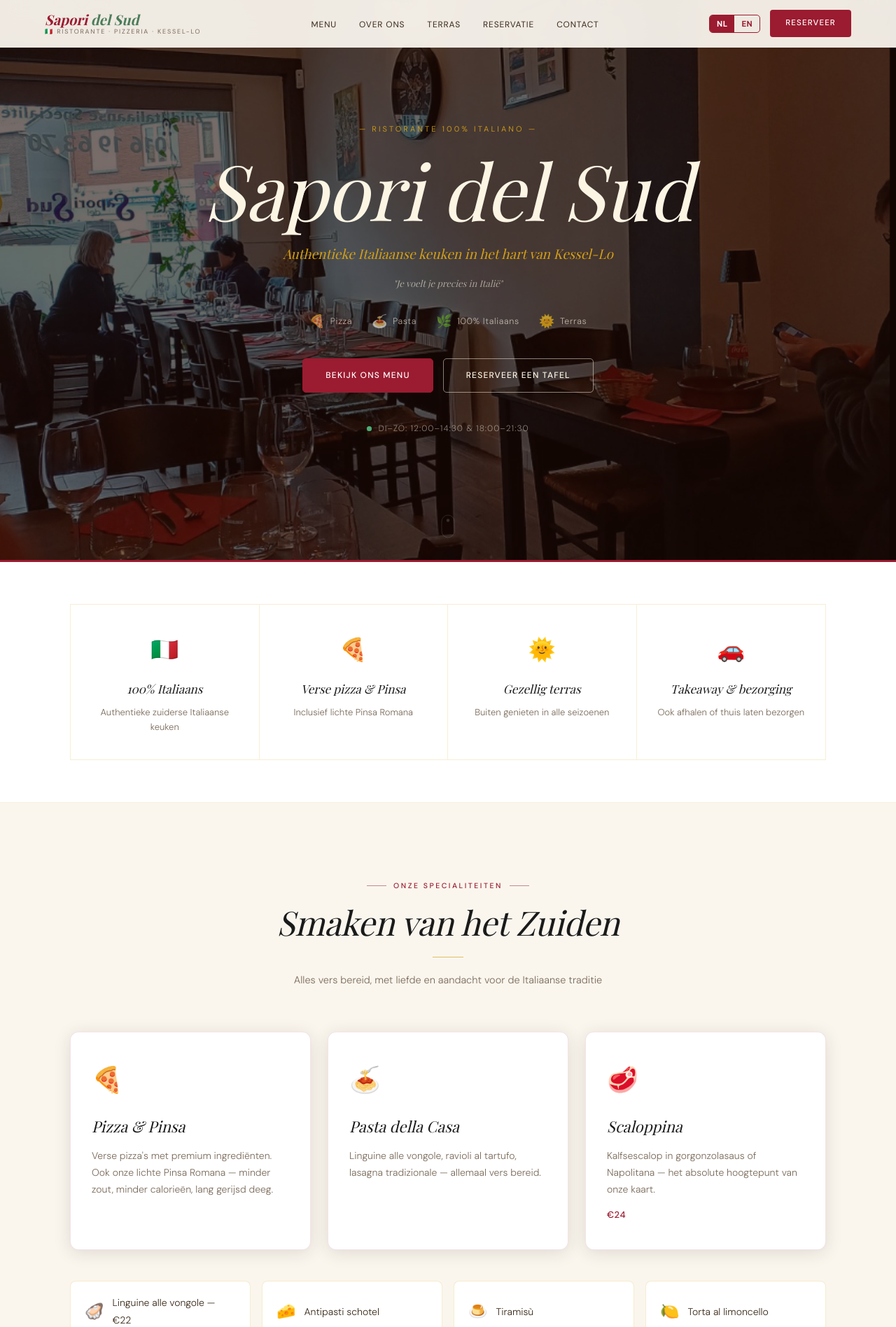
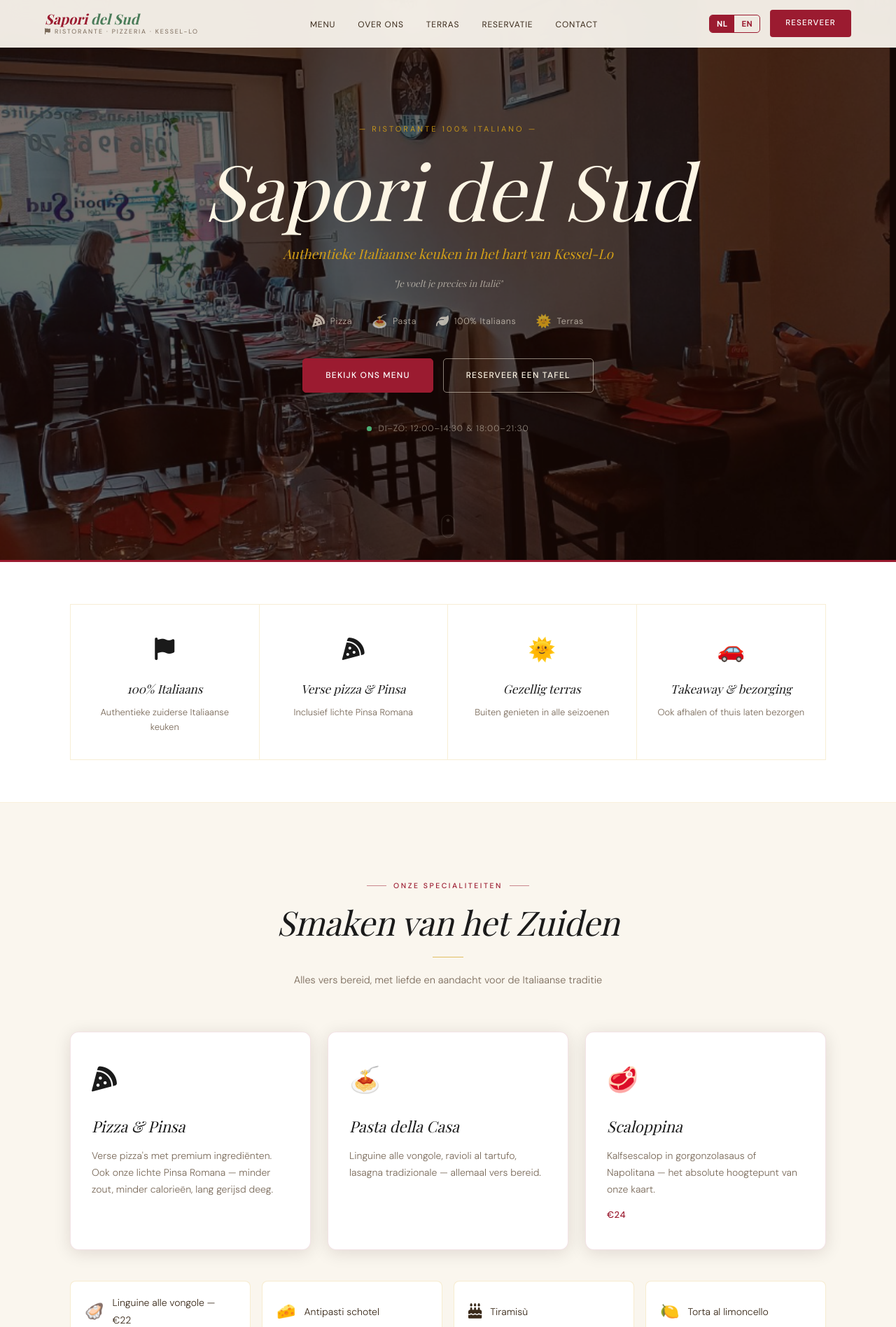
Before and after one commit to seftaliyagiz-bit/saporidelsud, a plain HTML site: page index.html in a window 1280 px wide. Shown: the top 1896 px of the page at 70% size. Drawn offline with nearby package versions, Linux system fonts and the light colour scheme; a web font is replaced by a local one.

Commit message:
Replace emojis with Font Awesome icons

```diff
--- a/index.html
+++ b/index.html
@@ -964,7 +964,7 @@
 <nav id="nav">
   <a href="#hero" class="nav-logo">
     <div class="nav-logo-name"><span class="sapori">Sapori</span> <span class="delsud">del Sud</span></div>
-    <div class="nav-logo-sub">🇮🇹 Ristorante · Pizzeria · Kessel-Lo</div>
+    <div class="nav-logo-sub"><i class="fas fa-flag"></i> Ristorante · Pizzeria · Kessel-Lo</div>
   </a>
   <ul class="nav-links">
     <li><a href="#menu" data-lang="nav_menu">Menu</a></li>
@@ -1004,9 +1004,9 @@
     <p class="hero-sub" data-lang="hero_sub">Authentieke Italiaanse keuken in het hart van Kessel-Lo</p>
     <p class="hero-quote">"Je voelt je precies in Italië"</p>
     <div class="hero-icons">
-      <div class="hero-icon-item"><span>🍕</span><span>Pizza</span></div>
+      <div class="hero-icon-item"><span><i class="fas fa-pizza-slice"></i></span><span>Pizza</span></div>
       <div class="hero-icon-item"><span>🍝</span><span>Pasta</span></div>
-      <div class="hero-icon-item"><span>🌿</span><span data-lang="hero_icon3">100% Italiaans</span></div>
+      <div class="hero-icon-item"><span><i class="fas fa-leaf"></i></span><span data-lang="hero_icon3">100% Italiaans</span></div>
       <div class="hero-icon-item"><span>🌞</span><span data-lang="hero_icon4">Terras</span></div>
     </div>
     <div class="hero-btns">
@@ -1033,12 +1033,12 @@
 <section id="pillars">
   <div class="pillars-grid">
     <div class="pillar-card fade-up">
-      <span class="pillar-icon">🇮🇹</span>
+      <span class="pillar-icon"><i class="fas fa-flag"></i></span>
       <div class="pillar-title" data-lang="pillar1_title">100% Italiaans</div>
       <div class="pillar-desc" data-lang="pillar1_desc">Authentieke zuiderse Italiaanse keuken</div>
     </div>
     <div class="pillar-card fade-up d1">
-      <span class="pillar-icon">🍕</span>
+      <span class="pillar-icon"><i class="fas fa-pizza-slice"></i></span>
       <div class="pillar-title" data-lang="pillar2_title">Verse pizza &amp; Pinsa</div>
       <div class="pillar-desc" data-lang="pillar2_desc">Inclusief lichte Pinsa Romana</div>
     </div>
@@ -1065,7 +1065,7 @@
   </div>
   <div class="menu-cards">
     <div class="menu-card fade-up d1">
-      <span class="menu-card-icon">🍕</span>
+      <span class="menu-card-icon"><i class="fas fa-pizza-slice"></i></span>
       <div class="menu-card-name">Pizza &amp; Pinsa</div>
       <div class="menu-card-desc" data-lang="card1_desc">Verse pizza's met premium ingrediënten. Ook onze lichte Pinsa Romana — minder zout, minder calorieën, lang gerijsd deeg.</div>
     </div>
@@ -1084,7 +1084,7 @@
   <div class="menu-mini-grid fade-up">
     <div class="menu-mini-item"><span>🦪</span><span>Linguine alle vongole — €22</span></div>
     <div class="menu-mini-item"><span>🧀</span><span data-lang="mini2">Antipasti schotel</span></div>
-    <div class="menu-mini-item"><span>🍮</span><span>Tiramisù</span></div>
+    <div class="menu-mini-item"><span><i class="fas fa-cake-candles"></i></span><span>Tiramisù</span></div>
     <div class="menu-mini-item"><span>🍋</span><span>Torta al limoncello</span></div>
   </div>
   <div class="menu-footer fade-up">
@@ -1290,7 +1290,7 @@
         </button>
       </form>
       <div class="form-success" id="form-success">
-        <div class="form-success-title">Grazie! 🇮🇹</div>
+        <div class="form-success-title">Grazie! <i class="fas fa-flag"></i></div>
         <div class="form-success-sub" data-lang="success_sub">We bevestigen uw reservatie zo snel mogelijk.</div>
       </div>
     </div>
@@ -1301,7 +1301,7 @@
 <footer>
   <div class="footer-inner">
     <a href="#hero" class="footer-brand">
-      <div class="footer-name"><span class="fs">Sapori</span> <span class="fd">del Sud</span> 🇮🇹</div>
+      <div class="footer-name"><span class="fs">Sapori</span> <span class="fd">del Sud</span> <i class="fas fa-flag"></i></div>
       <div class="footer-sub">Ristorante 100% Italiano · Kessel-Lo</div>
     </a>
     <p class="footer-copy">© 2026 &nbsp;·&nbsp; Diestsesteenweg 182 &nbsp;·&nbsp; 3010 Kessel-Lo</p>
```
